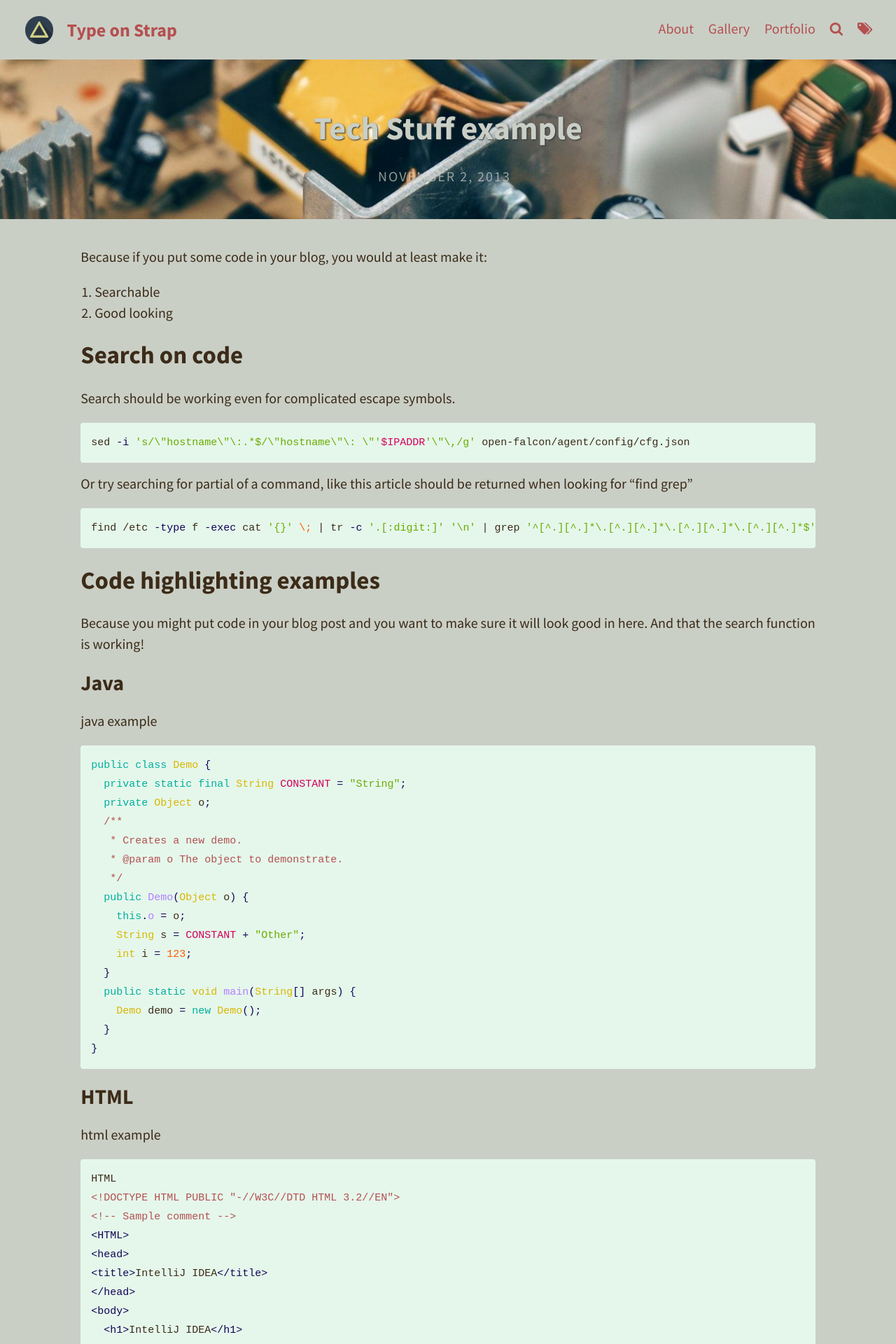
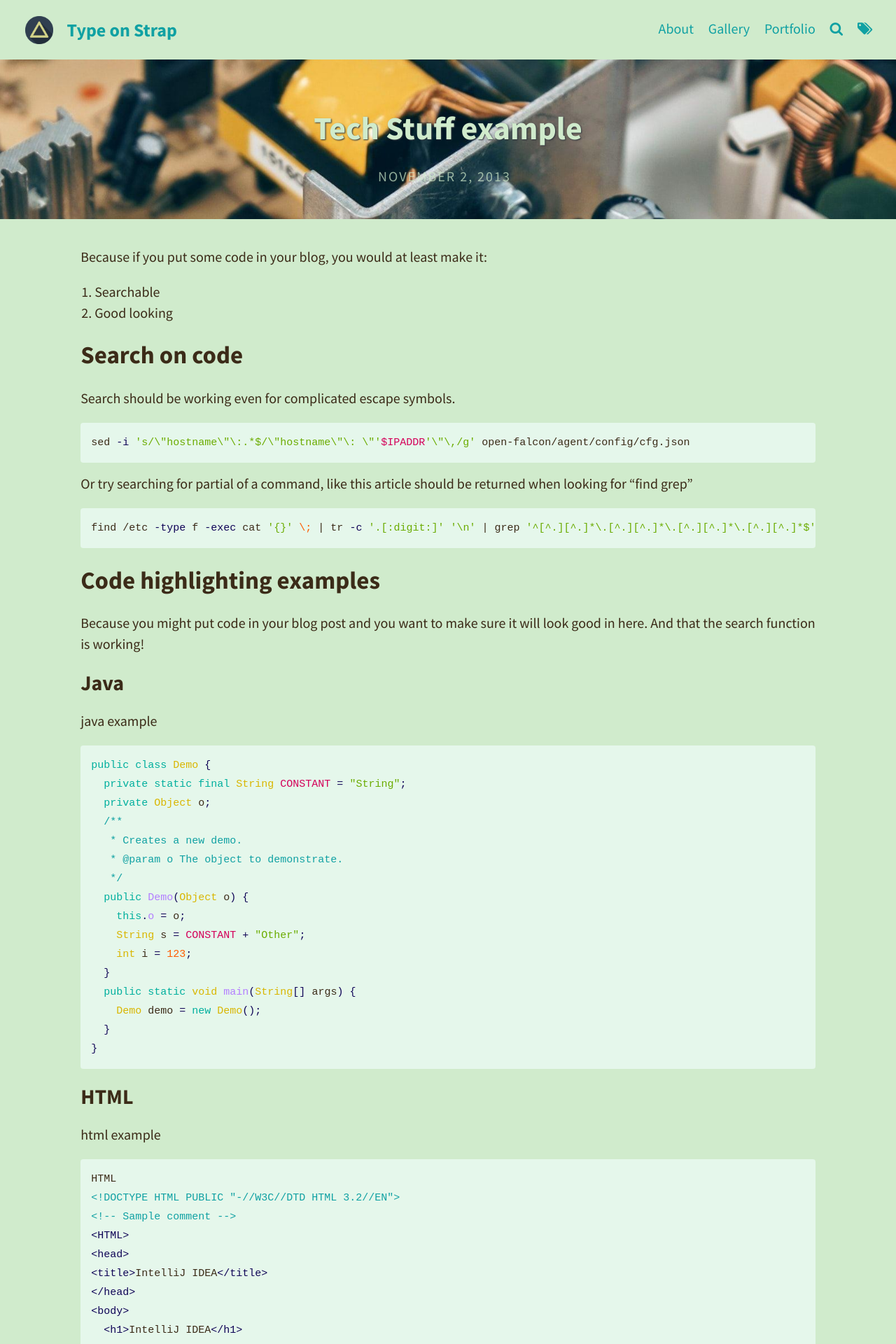
Before and after one commit to Interest420/Type-on-Strap, a Jekyll site: the page built from _posts/2013-11-02-Tech-stuff-example.md, in a window 1280 px wide. Shown: the top 1920 px of the page at 70% size. Built offline with Jekyll 4.4.1, drawn with Linux system fonts in a browser that asks for light colours.

Commit message:
Update _variables.scss

```diff
--- a/_sass/base/_variables.scss
+++ b/_sass/base/_variables.scss
@@ -25,13 +25,13 @@ $x-sm-break: 300px;
 
 // Brand colours
 $theme-color: #100557; // link color (footer)
-$brand-color: #cacfc6; //background
-$background-color: #cacfc6;
+$brand-color: #d0ebcc; //background
+$background-color: #d0ebcc;
 $border-color: rgba(132, 132, 132, 0.3); // rgba recommended if using feature images
 
 // Typography colours
 $text-color: #3b2b18; // main body text color
-$meta: #D57107; //lowest gray for accessible color
+$meta: #D57107; //lowest gray for accessible color, unused for purchaselist
 $link-color: #100557; // when mousing over green text
 $selection-color: #448fd4; // visible when highlighting text
 $blockquote-color: #E5F7EB; // $background-color;
@@ -39,11 +39,11 @@ $blockquote-color: #E5F7EB; // $background-color;
 // Header
 $header-background-color: #90B282;  // Only used when no header image (header under-text?)
 $header-text-color: #64B241;
-$header-link-color: #B45050; // links on top left and top right
+$header-link-color: #10a1a3; // links on top left and top right
 $navbar-separator-opacity: 0;
 
 // Feature image for articles
-$feature-image-text-color: #cacfc6;
+$feature-image-text-color: #d0ebcc;
 $feature-image-size: cover; // options include "cover", "contain", "auto"
 
 //Search colours
@@ -63,7 +63,7 @@ $base00: #E5F7EB !default; // Default Background
 $base01: #444c56 !default; // Lighter Background (Used for status bars)
 $base02: #448fd4 !default; // Selection Background
 $base03: #D57107 !default; // Comments, Invisibles, Line Highlighting
-$base04: #B45050 !default; // Dark Foreground (Used for status bars)
+$base04: #10a1a3 !default; // Dark Foreground (Used for status bars)
 $base05: #3b2b18 !default; // Default Foreground, Caret, Delimiters, Operators, Text Color?
 $base06: #64B241 !default; // Light Foreground (Not often used)
 $base07: #8F8E8E !default; // Light Background (Not often used)
```
